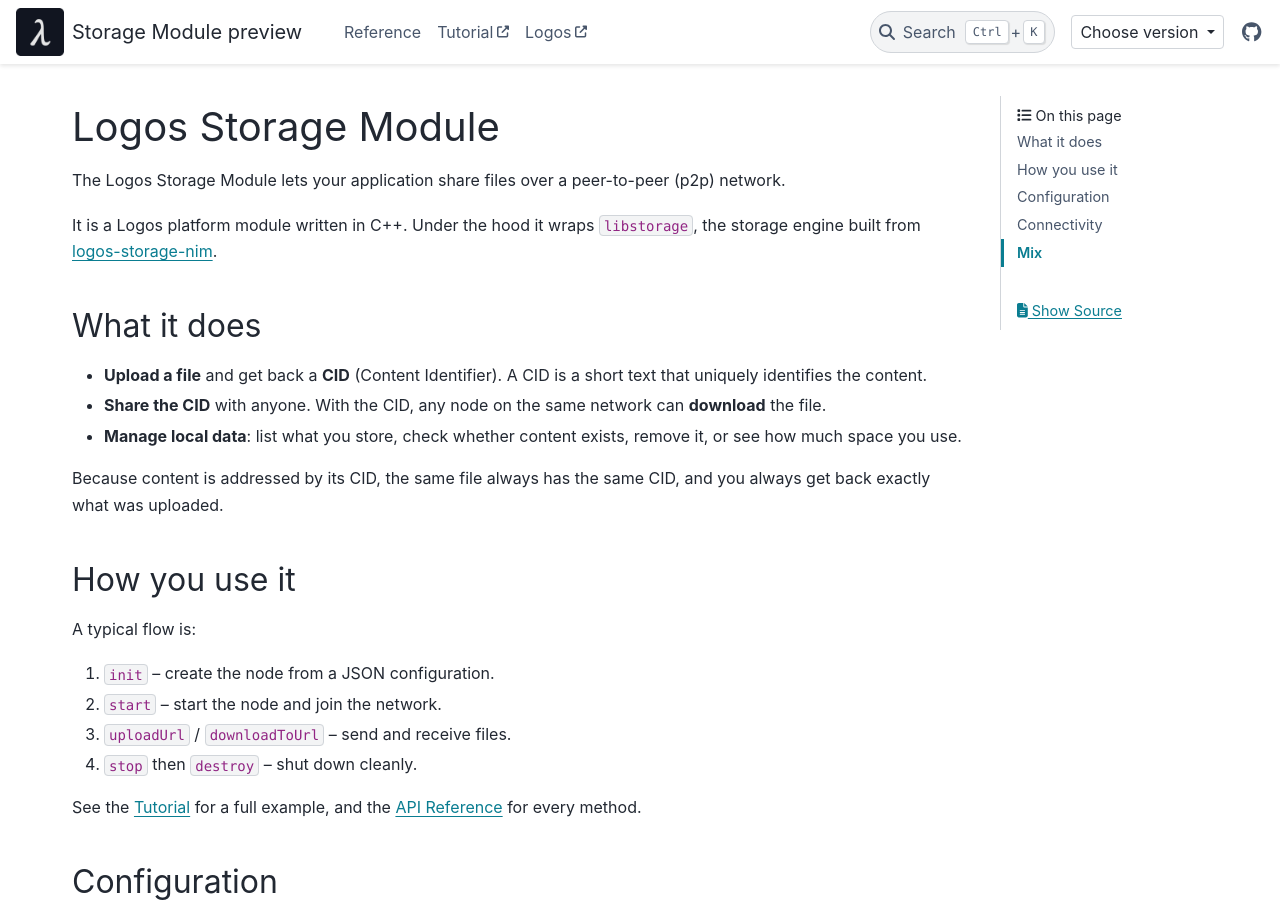
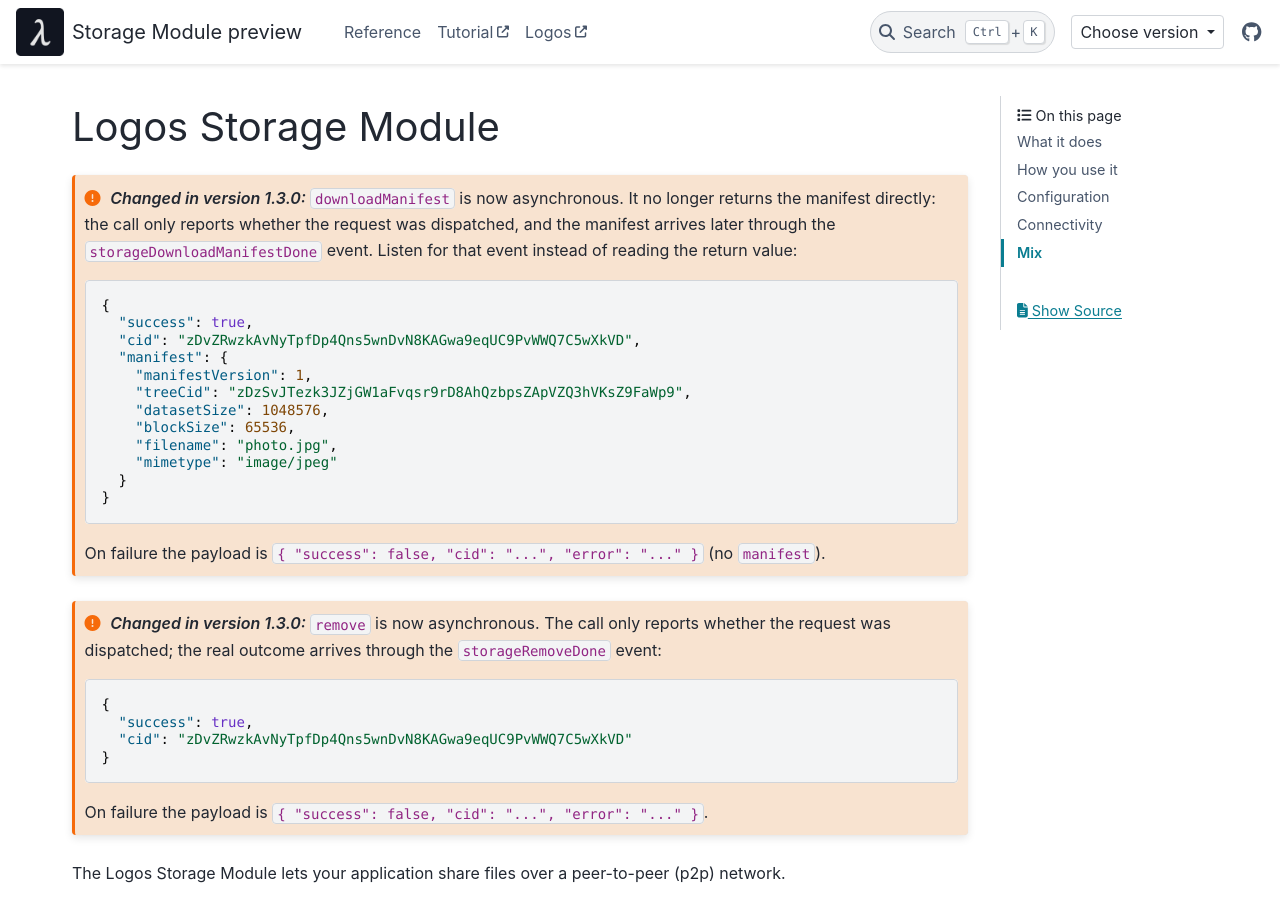
Before and after one commit to logos-co/logos-storage-module, a Sphinx documentation site: the page built from docs/index.rst, in a window 1280 px wide and 900 px high. Built offline with Sphinx 7.4.7 and the PyData theme 0.15.4, drawn with Linux system fonts in a browser that asks for light colours.

Commit message:
Update documentation

```diff
--- a/docs/index.rst
+++ b/docs/index.rst
@@ -1,5 +1,44 @@
 Logos Storage Module
 ====================
+
+.. versionchanged:: 1.3.0
+   ``downloadManifest`` is now asynchronous. It no longer returns the manifest
+   directly: the call only reports whether the request was dispatched, and the
+   manifest arrives later through the ``storageDownloadManifestDone`` event.
+   Listen for that event instead of reading the return value:
+
+   .. code-block:: json
+
+      {
+        "success": true,
+        "cid": "zDvZRwzkAvNyTpfDp4Qns5wnDvN8KAGwa9eqUC9PvWWQ7C5wXkVD",
+        "manifest": {
+          "manifestVersion": 1,
+          "treeCid": "zDzSvJTezk3JZjGW1aFvqsr9rD8AhQzbpsZApVZQ3hVKsZ9FaWp9",
+          "datasetSize": 1048576,
+          "blockSize": 65536,
+          "filename": "photo.jpg",
+          "mimetype": "image/jpeg"
+        }
+      }
+
+   On failure the payload is
+   ``{ "success": false, "cid": "...", "error": "..." }`` (no ``manifest``).
+
+.. versionchanged:: 1.3.0
+   ``remove`` is now asynchronous. The call only reports whether the request
+   was dispatched; the real outcome arrives through the ``storageRemoveDone``
+   event:
+
+   .. code-block:: json
+
+      {
+        "success": true,
+        "cid": "zDvZRwzkAvNyTpfDp4Qns5wnDvN8KAGwa9eqUC9PvWWQ7C5wXkVD"
+      }
+
+   On failure the payload is
+   ``{ "success": false, "cid": "...", "error": "..." }``.
 
 The Logos Storage Module lets your application share files over a
 peer-to-peer (p2p) network.
```
Also changed, not shown: other parts of docs/index.rst (+1 -1 lines), 2 other files.
